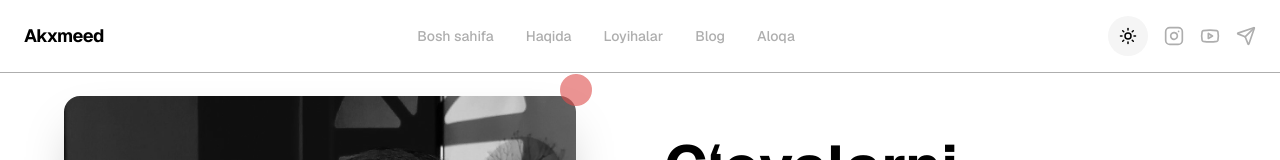
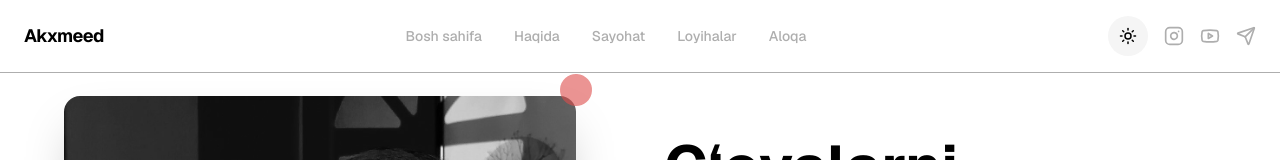
Before and after one commit to SherzodbekDeveloper/akxmeed, a Next.js app: page / in a window 1280 px wide. Shown: the top 160 px of the page. Built offline with nearby package versions, Linux system fonts and the light colour scheme.

Commit message:
single page, loyihalar

```diff
--- a/app/globals.css
+++ b/app/globals.css
@@ -320,6 +320,10 @@ body {
   color: var(--accent-foreground);
 }
 
+html {
+  scroll-behavior: smooth; /* Silliq scroll */
+  scroll-padding-top: 80px; /* Navbar balandligi qancha bo'lsa shu yerga yoz */
+}
 
 body {
   transition-property: opacity, background-color, transform, filter;
--- a/app/page.tsx
+++ b/app/page.tsx
@@ -541,6 +541,7 @@ export default function HeroPage() {
                 animate={{ opacity: 1, y: 0 }}
                 transition={{ duration: 0.8, delay: 0.2 }}
                 className="space-y-6 sm:space-y-8"
+                id='travel'
               >
                 <h2 className="text-2xl sm:text-3xl font-bold text-center">
                   Sayohat <span className="text-accent">Yo‘li</span>
--- a/components/navigation.tsx
+++ b/components/navigation.tsx
@@ -10,8 +10,8 @@ import { useState } from "react"
 const navItems = [
   { name: "Bosh sahifa", href: "#" },
   { name: "Haqida", href: "#about" },
+  { name: "Sayohat", href: "#travel" },
   { name: "Loyihalar", href: "#projects" },
-  { name: "Blog", href: "#blog" },
   { name: "Aloqa", href: "#contact" },
 ]
 
```
